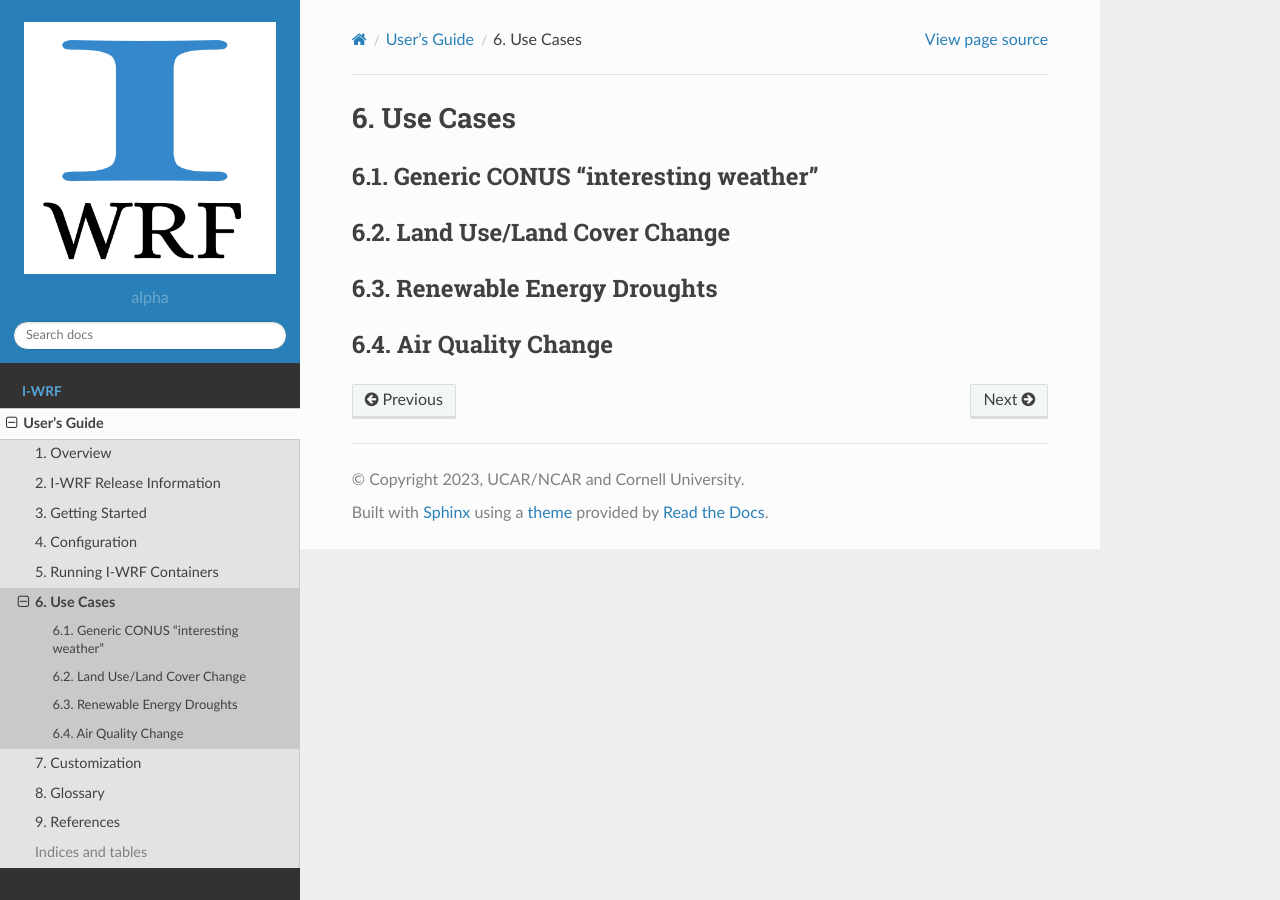
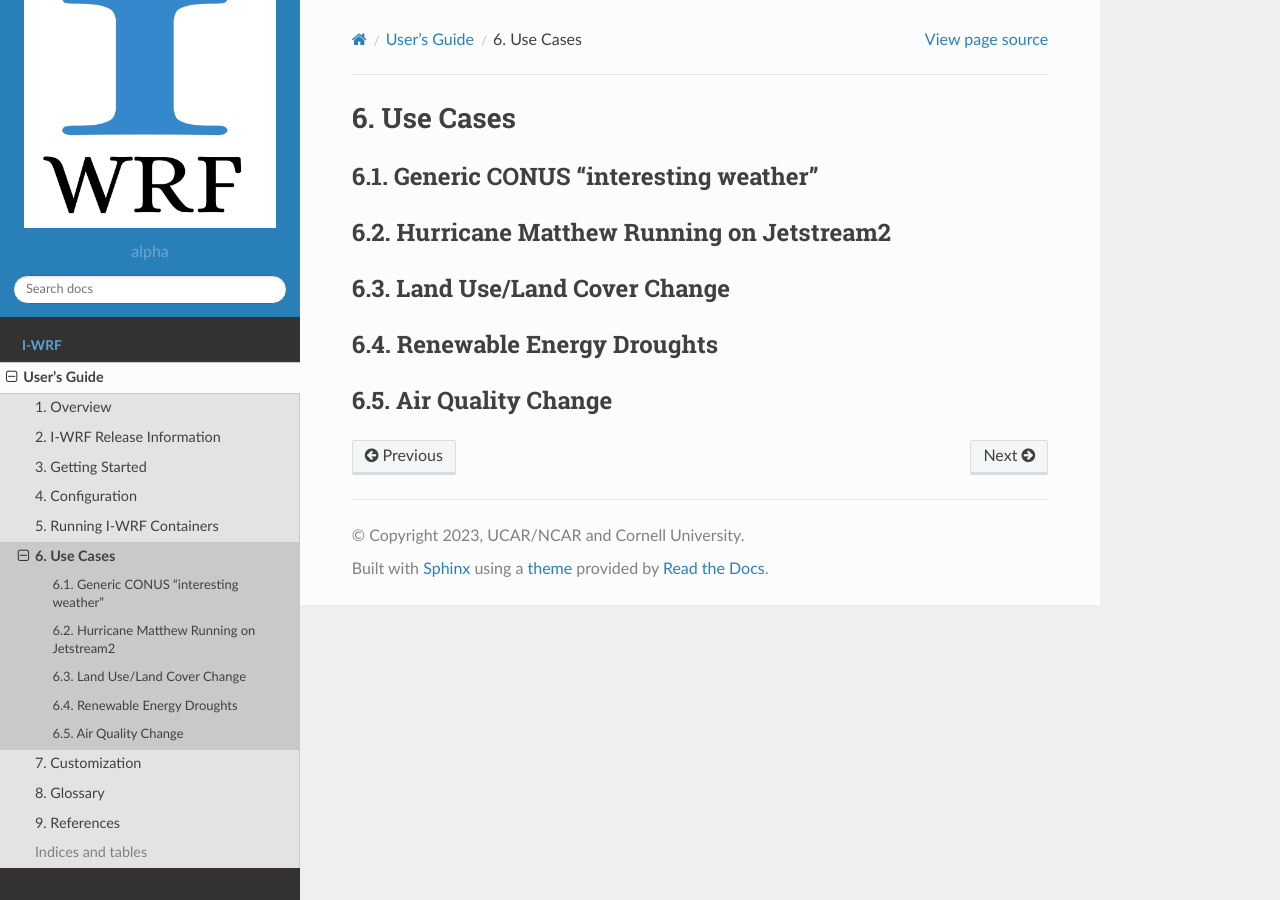
Before and after one commit to NCAR/i-wrf, a Sphinx documentation site: the page built from docs/Users_Guide/usecases.rst, in a window 1280 px wide. Built offline with Sphinx 7.4.7 and the Read the Docs theme 2.0.0, drawn with Linux system fonts in a browser that asks for light colours; comment, search, counter and statistics services are not loaded.

Commit message:
Update usecases.rst

```diff
--- a/docs/Users_Guide/usecases.rst
+++ b/docs/Users_Guide/usecases.rst
@@ -3,6 +3,9 @@ Use Cases
 *********
 
 Generic CONUS “interesting weather”
+===================================
+
+Hurricane Matthew Running on Jetstream2
 ===================================
 
 Land Use/Land Cover Change
```
